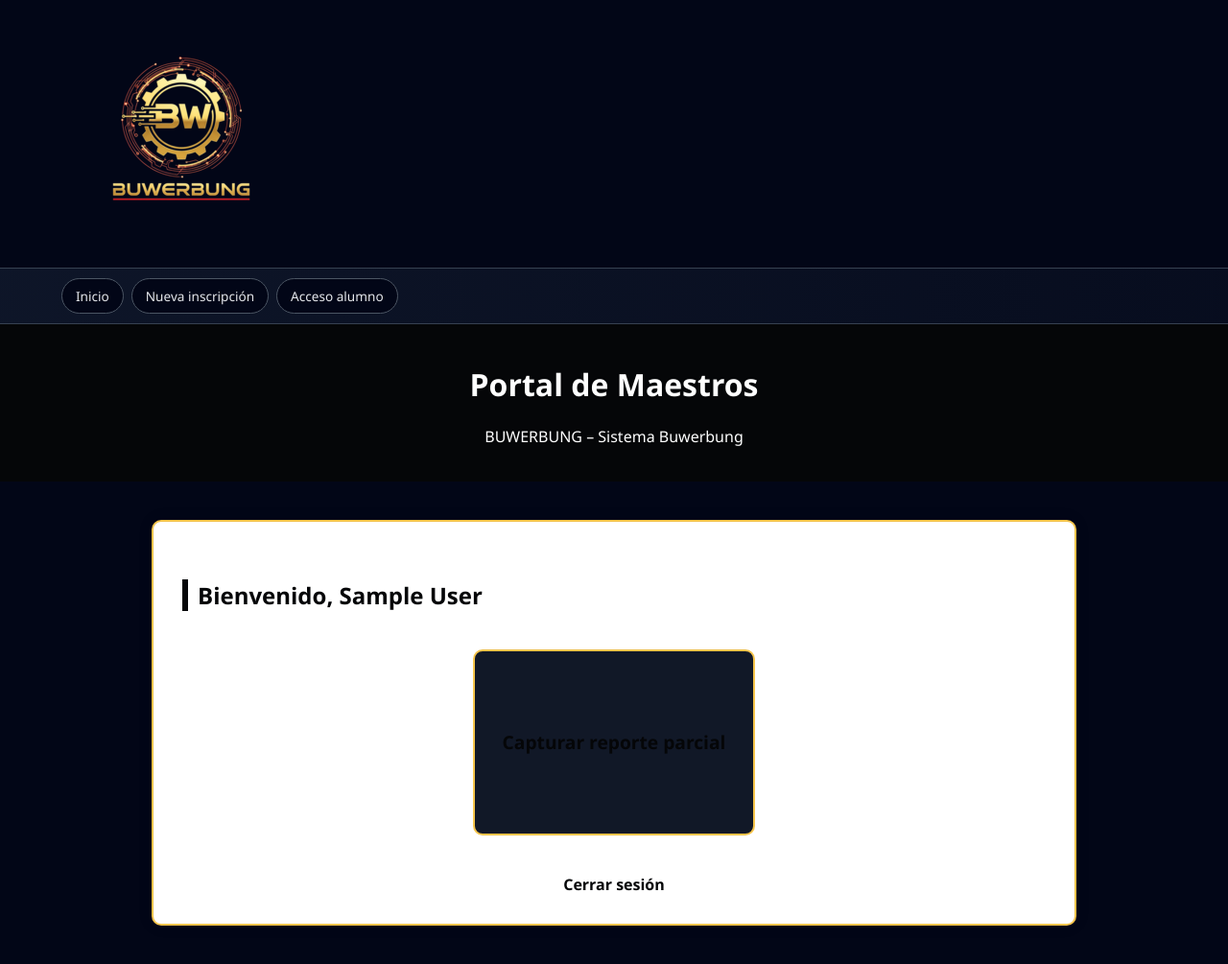
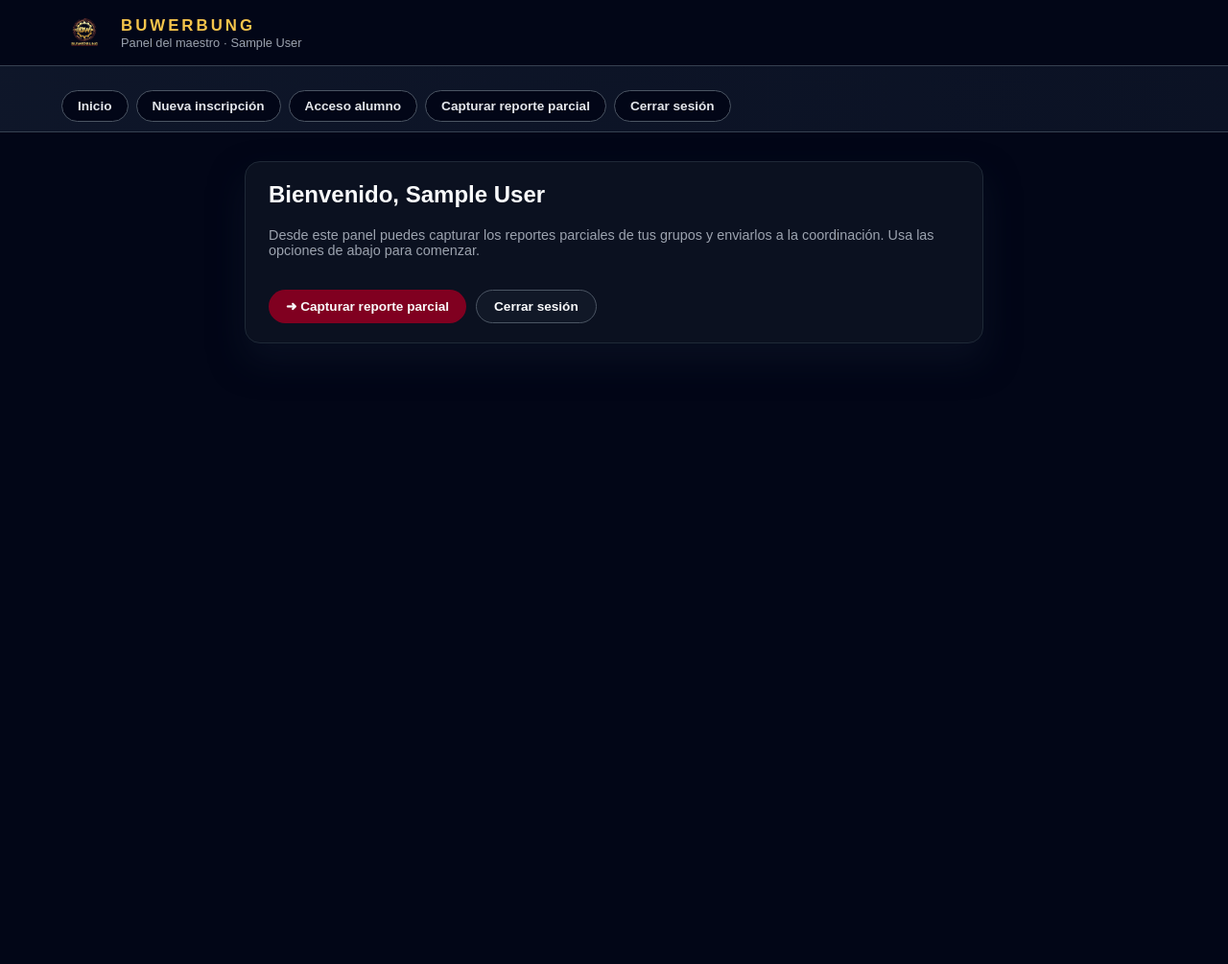
Before and after one commit to gerardotuz/prototipos, a Flask app: page /maestro in a window 1280 px wide. Shown: the whole page at 96% size. After the commit the page ends 358 px from the top, so only its background shows below. Run offline with Flask 3, Linux system fonts and the light colour scheme; the visitor is signed in with stand-in values (Sample User, id 1).

Commit message:
Refactor maestro_menu.html structure and styles

```diff
--- a/templates/maestro_menu.html
+++ b/templates/maestro_menu.html
@@ -2,118 +2,157 @@
 <html lang="es">
 <head>
     <meta charset="UTF-8">
-  <title>Portal Maestros | BUWERBUNG</title>
-  <meta name="viewport" content="width=device-width, initial-scale=1">
+    <title>Panel Maestro - BUWERBUNG</title>
+    <link rel="stylesheet" href="{{ url_for('static', filename='estilos.css') }}">
     <style>
-    :root {
-      --vino: #050608;
-      --crema: #020617;
-      --dorado: #f5c44b;
-      --gris: #111827;
+        body {
+            margin: 0;
+            font-family: Arial, sans-serif;
+            background:#020617;
+            color:#e5e7eb;
         }
 
-    body {
-      margin: 0;
-      font-family: 'Segoe UI', sans-serif;
-      background-color: var(--crema);
-      color: #333;
+        /* HEADER CON LOGO PEQUEÑO */
+        header {
+            background:#020617;
+            border-bottom:1px solid #374151;
+            padding:10px 5vw;
+        }
+        .header-inner {
+            display:flex;
+            align-items:center;
+            gap:14px;
+        }
+        .header-logo {
+            display:flex;
+            align-items:center;
+            justify-content:center;
+        }
+        .header-logo img {
+            height:48px;      /* 👈 tamaño del logo */
+            width:auto;
+            border-radius:8px;
+        }
+        .header-text h1 {
+            margin:0;
+            font-size:1.05rem;
+            letter-spacing:0.18em;
+            color:#f5c44b;
+            text-transform:uppercase;
+        }
+        .header-text p {
+            margin:0;
+            font-size:0.8rem;
+            color:#9ca3af;
         }
 
-    header {
-      background-color: var(--vino);
-      color: white;
-      padding: 20px;
-      text-align: center;
+        /* NAV SUPERIOR */
+        nav {
+            background:linear-gradient(90deg,rgba(15,23,42,0.95),rgba(15,23,42,0.7));
+            border-bottom:1px solid #374151;
+            padding:10px 5vw;
+            display:flex;
+            flex-wrap:wrap;
+            gap:8px;
+        }
+        nav a {
+            padding:8px 16px;
+            border-radius:999px;
+            background:#020617;
+            border:1px solid #4b5563;
+            color:#e5e7eb;
+            text-decoration:none;
+            font-size:0.85rem;
+        }
+        nav a:hover {
+            background:#111827;
         }
 
-    .contenedor {
-      max-width: 900px;
-      margin: 40px auto;
-      background-color: white;
-      border: 2px solid var(--dorado);
-      padding: 30px;
-      border-radius: 10px;
-      box-shadow: 0 0 15px rgba(0,0,0,0.1);
+        /* CONTENIDO PRINCIPAL */
+        .contenido {
+            padding:30px 5vw 40px;
         }
-
-    h2 {
-      border-left: 6px solid var(--vino);
-      padding-left: 10px;
-      color: var(--vino);
-      margin-top: 30px;
+        .tarjeta {
+            background:#0b1120;
+            border-radius:16px;
+            padding:20px 24px;
+            box-shadow:0 18px 35px rgba(15,23,42,0.55);
+            border:1px solid #1f2937;
+            max-width:720px;
+            margin:0 auto;
         }
-
-    .opciones-acceso {
-      display: flex;
-      justify-content: space-around;
-      flex-wrap: wrap;
-      margin-top: 30px;
+        .tarjeta h2 {
+            margin-top:0;
+            color:#f9fafb;
         }
-
-    .tarjeta-opcion {
-      background-color: var(--gris);
-      border: 2px solid var(--dorado);
-      border-radius: 10px;
-      width: 250px;
-      height: 150px;
-      margin: 10px;
-      padding: 20px;
-      text-align: center;
-      cursor: pointer;
-      transition: transform 0.3s, box-shadow 0.3s;
-      display: flex;
-      flex-direction: column;
-      justify-content: center;
-      font-weight: bold;
-      font-size: 1.2em;
-      color: var(--vino);
-      text-decoration: none;
+        .tarjeta p {
+            font-size:0.9rem;
+            color:#9ca3af;
         }
-
-    .tarjeta-opcion:hover {
-      transform: scale(1.05);
-      box-shadow: 0 8px 16px rgba(0,0,0,0.2);
+        .acciones {
+            margin-top:18px;
+            display:flex;
+            flex-wrap:wrap;
+            gap:10px;
         }
-
-    .salir {
-      display: block;
-      text-align: center;
-      margin-top: 30px;
-      text-decoration: none;
-      color: var(--vino);
-      font-weight: bold;
+        .acciones a {
+            padding:9px 18px;
+            border-radius:999px;
+            background:#800020;
+            color:#f9fafb;
+            text-decoration:none;
+            font-size:0.85rem;
+            font-weight:bold;
+            border:none;
+        }
+        .acciones a.secundario {
+            background:#111827;
+            border:1px solid #4b5563;
+        }
+        .acciones a:hover {
+            background:#5a0015;
+        }
+        .acciones a.secundario:hover {
+            background:#020617;
         }
     </style>
 </head>
 <body>
-  <header style="background:#020617;border-bottom:1px solid #374151;padding:12px 5vw;">
-    <div style="display:flex;align-items:center;gap:12px;">
 
-     <div class="bw-logo-text">
-    <img src="{{ url_for('static', filename='/img/bw_logo.png') }}" alt="BUWERBUNG" class="bw-logo-img">
+<header>
+    <div class="header-inner">
+        <div class="header-logo">
+            <!-- 👇 Ajusta la ruta si tu archivo tiene otro nombre -->
+            <img src="{{ url_for('static', filename='img/bw_logo.png') }}" alt="BUWERBUNG">
+        </div>
+        <div class="header-text">
+            <h1>BUWERBUNG</h1>
+            <p>Panel del maestro · {{ nombre }}</p>
         </div>
     </div>
 </header>
-  <nav style="background:linear-gradient(90deg,rgba(15,23,42,0.9),rgba(15,23,42,0.4));border-bottom:1px solid #374151;padding:10px 5vw;display:flex;flex-wrap:wrap;gap:8px;">
-    <a href="/" style="padding:8px 14px;border-radius:999px;background:#020617;border:1px solid #4b5563;color:#e5e7eb;text-decoration:none;font-size:0.85rem;">Inicio</a>
-    <a href="/registro" style="padding:8px 14px;border-radius:999px;background:#020617;border:1px solid #4b5563;color:#e5e7eb;text-decoration:none;font-size:0.85rem;">Nueva inscripción</a>
-    <a href="/login" style="padding:8px 14px;border-radius:999px;background:#020617;border:1px solid #4b5563;color:#e5e7eb;text-decoration:none;font-size:0.85rem;">Acceso alumno</a>
+
+<nav>
+    <a href="/">Inicio</a>
+    <a href="/registro">Nueva inscripción</a>
+    <a href="/login">Acceso alumno</a>
+    <a href="/maestro/subir_excel">Capturar reporte parcial</a>
+    <a href="/logout">Cerrar sesión</a>
 </nav>
 
+<div class="contenido">
+    <div class="tarjeta">
+        <h2>Bienvenido, {{ nombre }}</h2>
+        <p>
+            Desde este panel puedes capturar los reportes parciales de tus grupos
+            y enviarlos a la coordinación. Usa las opciones de abajo para comenzar.
+        </p>
 
-<header>
-  <h1>Portal de Maestros</h1>
-  <p>BUWERBUNG – Sistema Buwerbung</p>
-</header>
-
-<div class="contenedor">
-  <h2>Bienvenido, {{ nombre }}</h2>
-
-  <div class="opciones-acceso">
-    <a href="/maestro/subir_excel" class="tarjeta-opcion">Capturar reporte parcial</a>
+        <div class="acciones">
+            <a href="/maestro/subir_excel">➜ Capturar reporte parcial</a>
+            <a href="/logout" class="secundario">Cerrar sesión</a>
         </div>
-
-  <a href="/logout" class="salir">Cerrar sesión</a>
+    </div>
 </div>
 
 </body>
```
Lines whose indentation alone changed are shown as unchanged.
